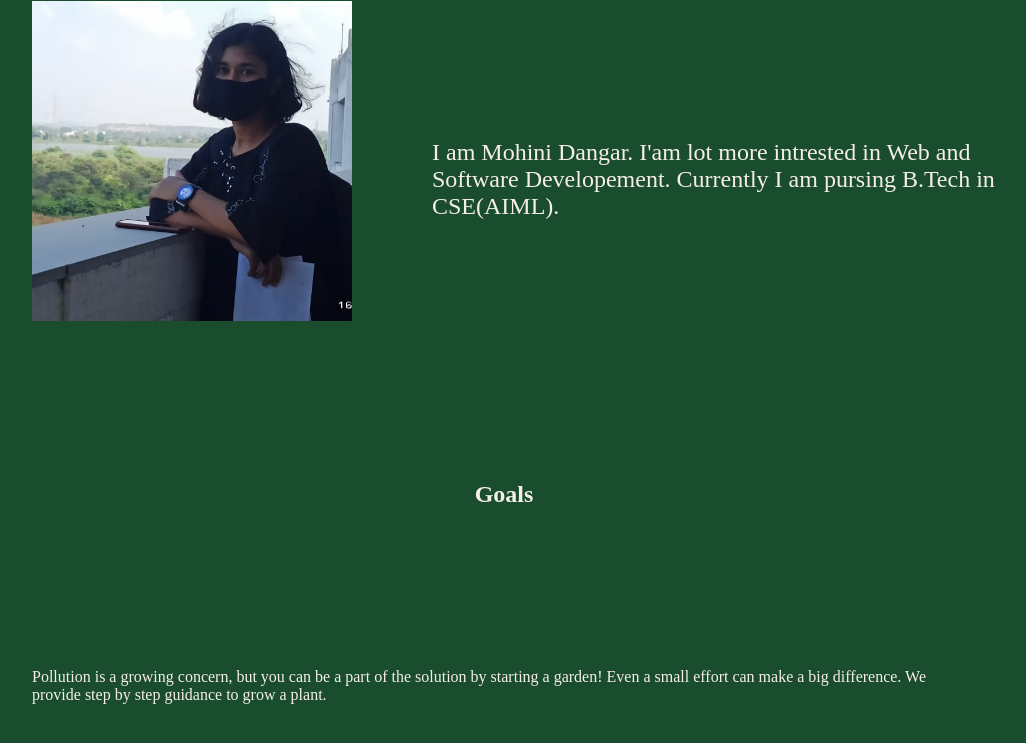
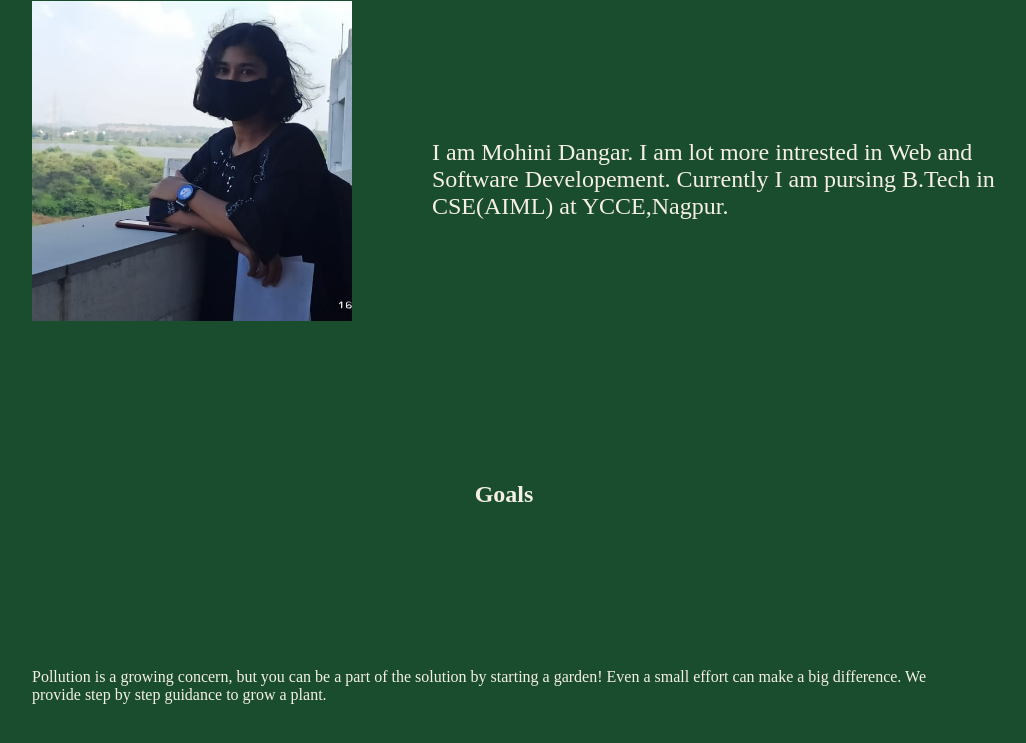
Before and after one commit to mohinidangar/Gardening-tips, a plain HTML site: page public/about.html in a window 1280 px wide. Shown: the part 159-902 px from the top of the page, without its empty margins (136-1162 px from the left). Drawn offline with Linux system fonts and the light colour scheme.

Commit message:
Update about.html

```diff
--- a/public/about.html
+++ b/public/about.html
@@ -12,7 +12,7 @@
     <div class="intro">
         <h1>Website Owner</h1>
         <img src="../assets/images/about1.jpg" alt="Author Image">
-        <p>I am Mohini Dangar. I'am lot more intrested in Web and Software Developement. Currently I am pursing B.Tech in CSE(AIML).</p>
+        <p>I am Mohini Dangar. I am lot more intrested in Web and Software Developement. Currently I am pursing B.Tech in CSE(AIML) at YCCE,Nagpur.</p>
     </div>
 
 
```
